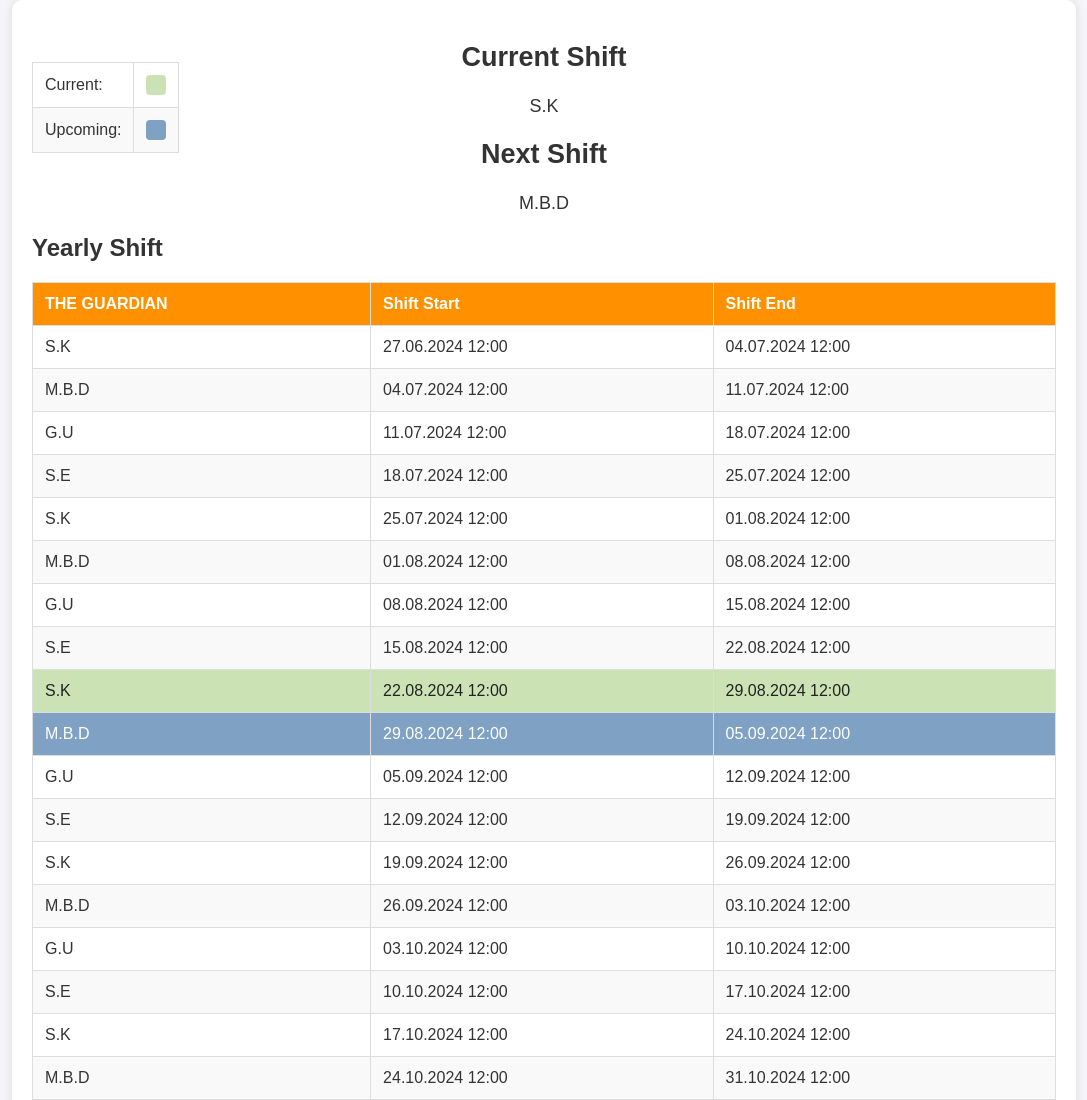
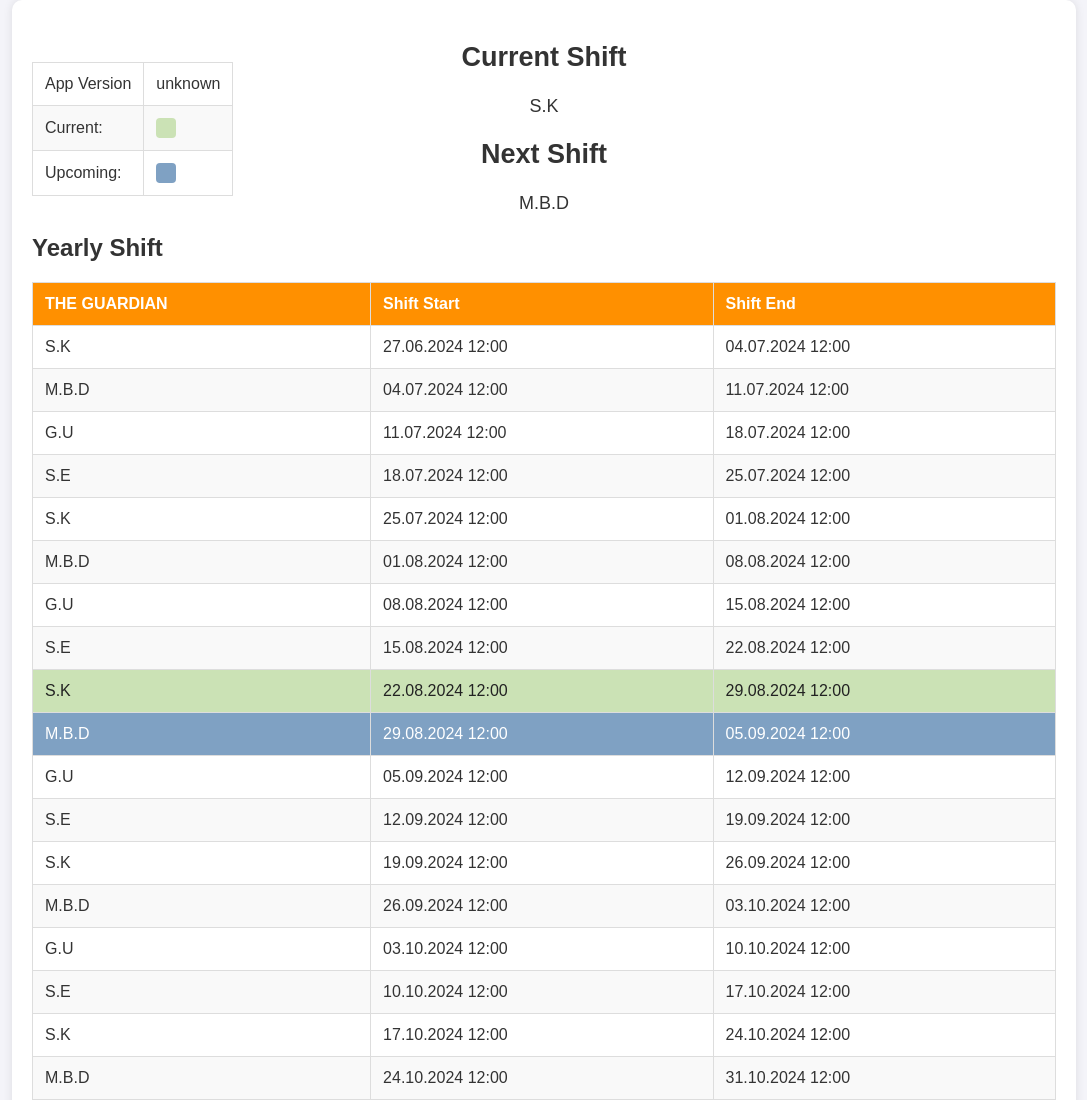
Before and after one commit to serhatkaya/shift, a website built with Parcel: page src/index.html in a window 1280 px wide. Shown: the top 1100 px of the page, without its empty margins (96-1183 px from the left). Built offline with nearby package versions, Linux system fonts and the light colour scheme.

Commit message:
add version

```diff
--- a/src/assets/script.js
+++ b/src/assets/script.js
@@ -1,4 +1,8 @@
 window.addEventListener("DOMContentLoaded", () => {
+  const versionElement = document.getElementById("version");
+  if (versionElement) {
+    versionElement.textContent = window.APP_VERSION || "unknown";
+  }
   const startDate = "2024-06-27T12:00:00";
   const names = ["S.K", "M.B.D", "G.U", "S.E"];
 
--- a/src/index.html
+++ b/src/index.html
@@ -2,13 +2,16 @@
   <head>
     <title>Shift List</title>
     <link rel="stylesheet" href="./assets/styles.css" />
-    <meta content="deploy-test" />
   </head>
   <body cz-shortcut-listen="true">
     <div class="container">
       <div class="shift-info">
         <div class="color-info">
           <table>
+            <tr>
+              <td>App Version</td>
+              <td id="version"></td>
+            </tr>
             <tr>
               <td>Current:</td>
               <td><div class="box current"></div></td>
@@ -36,6 +39,7 @@
         <tbody id="shiftTableBody"></tbody>
       </table>
     </div>
+    <script src="./assets/version.js"></script>
     <script src="./assets/script.js"></script>
   </body>
 </html>
```
Also changed, not shown: package.json (+4 -4 lines), src/build/generateVersion.js (added), 1 other file.
